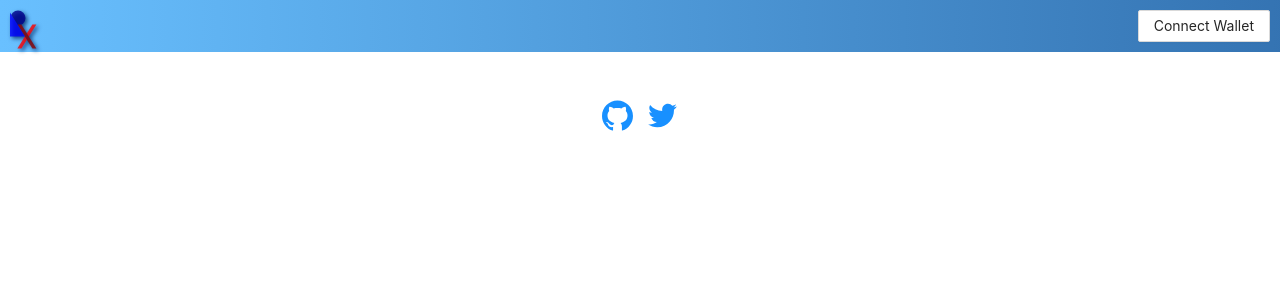
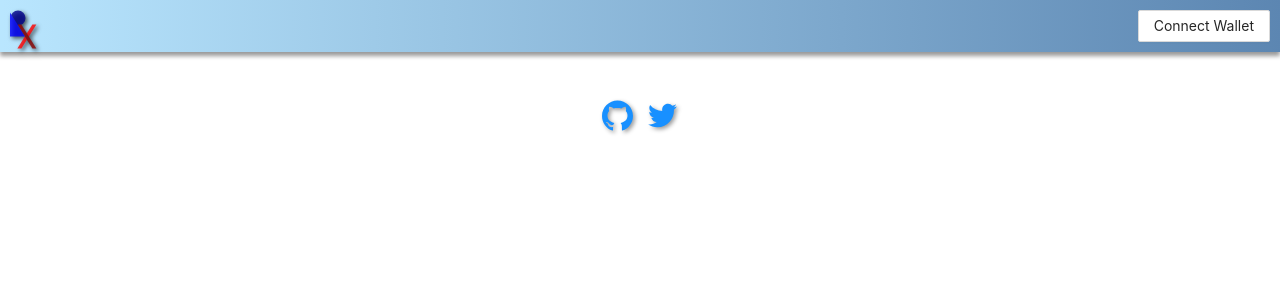
Before and after one commit to 7i7o/blockchain-developer-bootcamp-final-project, a React (Create React App) app in the folder client/: page / in a window 1280 px wide. Shown: the top 300 px of the page. Built offline with nearby package versions, Linux system fonts and the light colour scheme.

Commit message:
CSS Details

```diff
--- a/client/src/App.js
+++ b/client/src/App.js
@@ -38,7 +38,7 @@ const App = () => {
           />
         )}
         {(
-          <div className="cAlign" style={{ paddingTop: 40 }}>
+          <div className="cAlign socialLinks" style={{ paddingTop: 40 }}>
             <Typography.Link target='_blank' href='https://github.com/7i7o/blockchain-developer-bootcamp-final-project.git'>
               <GithubOutlined style={{ fontSize: 31, paddingRight: 10 }}/>
             </Typography.Link>
--- a/client/src/styles/App.css
+++ b/client/src/styles/App.css
@@ -5,10 +5,12 @@
   /* background-color: #40a9ff; */
   background-color: #1980ff;
 
-  /* background: -webkit-linear-gradient(left, #40a9ff, #002766); */
-  background: -webkit-linear-gradient(left, #69c0ff, #002766);
+  /* background: -webkit-linear-gradient(left, #69c0ff, #002766); */
+  background: -webkit-linear-gradient(left, #bae7ff, #002766);
   background-size: 200% 200%;
-  animation: gradient-animation 4s ease infinite;
+  animation: gradient-animation 8s ease infinite;
+
+  filter: drop-shadow(0px 4px 2px rgb(0 0 0 / 0.4));
 }
 
 .connectWallet .ant-typography {
@@ -16,7 +18,12 @@
 }
 
 .connectWallet svg {
-  filter: drop-shadow(2px 2px 2px rgb(0 39 102 / 01));
+  filter: drop-shadow(2px 2px 2px rgb(0 0 0 / 0.8));
+}
+
+.socialLinks {
+  filter: drop-shadow(2px 2px 2px rgb(0 0 0 / 0.4));
+
 }
 
 .App {
@@ -51,22 +58,20 @@
 
 div.ant-form-item { margin-bottom: 12;}
 
-/*
-.App-logo {
-  height: 40vmin;
+
+/* KeyFrames */
+@-webkit-keyframes gradient-animation {
+  0% { background-position:   0% 50%; }
+ 50% { background-position: 100% 50%; }
+100% { background-position:   0% 50%; }
 }
-
-.App-header {
-  background-color: #282c34;
-  min-height: 100vh;
-  display: flex;
-  flex-direction: column;
-  align-items: center;
-  justify-content: center;
-  font-size: calc(10px + 2vmin);
-  color: white;
+@-moz-keyframes gradient-animation {
+  0% { background-position:   0% 50%; }
+ 50% { background-position: 100% 50%; }
+100% { background-position:   0% 50%; }
 }
-
-.App-link {
-  color: #09d3ac;
-} */
+@keyframes gradient-animation {
+  0% { background-position:   0% 50%; }
+ 50% { background-position: 100% 50%; }
+100% { background-position:   0% 50%; }
+}
```
